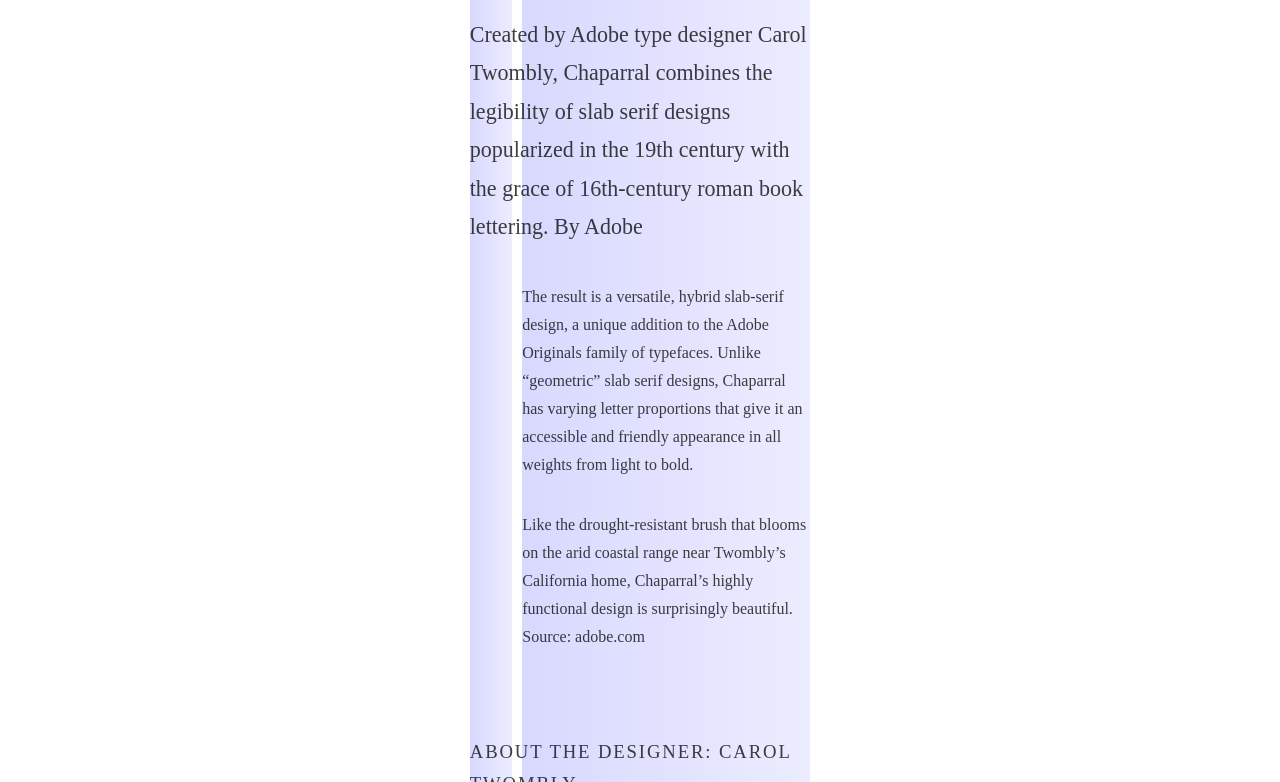
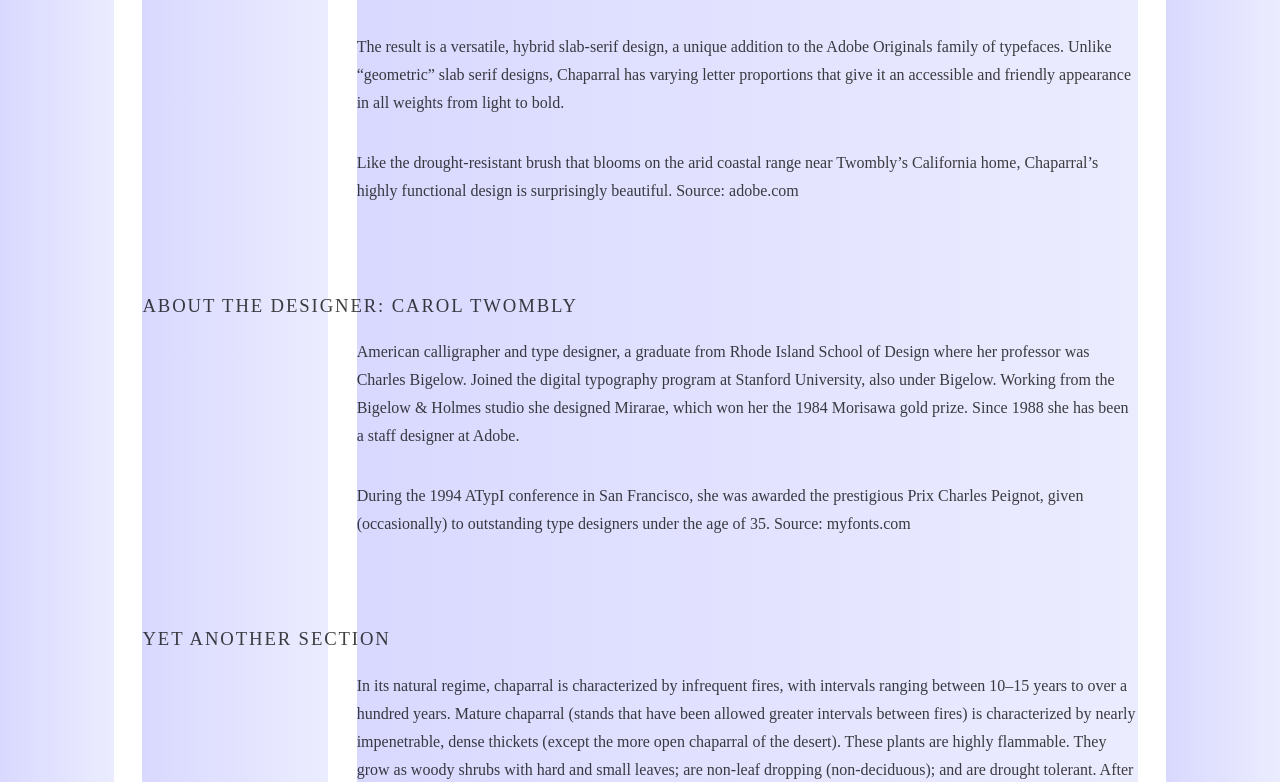
Before and after one commit to zellwk/Learning-Susy, a plain HTML site: page walkthrough/index.html in a window 1280 px wide. Shown: the part 409-1191 px from the top of the page. Drawn offline with Linux system fonts and the light colour scheme.

Commit message:
chapter16-2
Signed-off-by: Zell Liew <zellwk@gmail.com>

```diff
--- a/walkthrough/scss/styles.scss
+++ b/walkthrough/scss/styles.scss
@@ -47,16 +47,30 @@
 
 .wrap {
   @include container;
+  @include susy-breakpoint($bp-med, $med) {
+    max-width: 100%;
+    @include show-grid;
+  }
 }
 
 .content {
   @include cf;
+  @include susy-breakpoint($bp-med, $med) {
+    @include span(2 at 2);
+    clear: both;
+  }
 }
 
 .content__left,
 .content__right {
   clear: both;
   @include span(1 last);
+
+  @include breakpoint($bp-med) {
+    @include nested(2 of map-get($med, columns) at 2) {
+      @include span(1 last);
+    }
+  }
 }
 
 .intro {
```
Also changed, not shown: walkthrough/css/styles.css.
